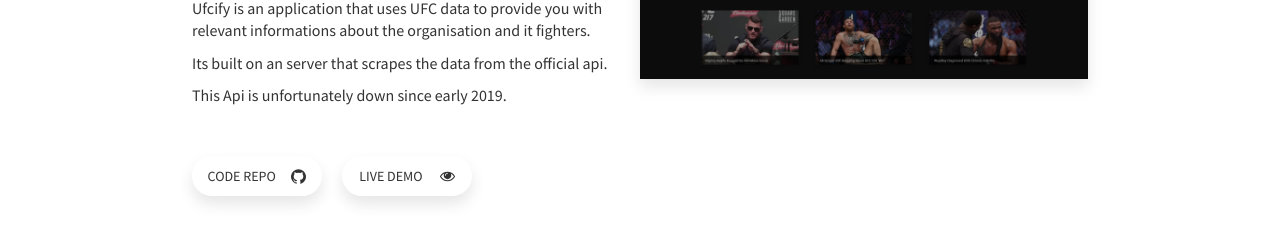
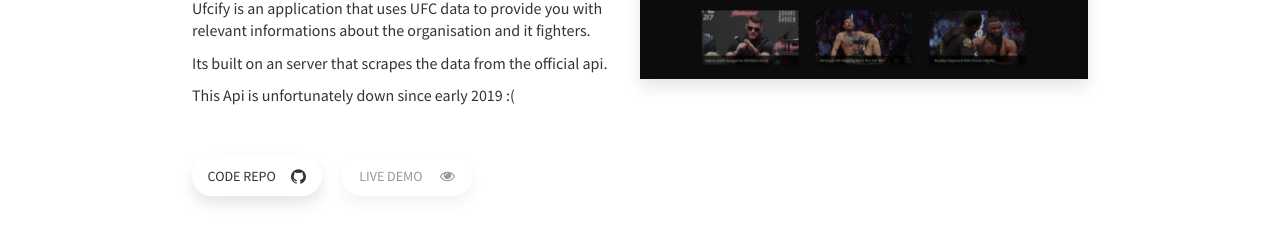
Before and after one commit to kevscript/vue-folio, a Vue app: page /project/ufcify in a window 1280 px wide. Shown: the part 373-616 px from the top of the page. Built offline with nearby package versions, Linux system fonts and the light colour scheme.

Commit message:
updated Ufcify project because no demo avaialable

```diff
--- a/src/containers/UfcifyPage.vue
+++ b/src/containers/UfcifyPage.vue
@@ -2,11 +2,11 @@
   <ProjectPage
     prev="bingewatcher"
     next="tempeo"
-    demo="https://ufcify.herokuapp.com/"
+    demo=""
     repo="https://github.com/kevscript/ufcify"
     name="Ufcify"
     :skills='["React", "Redux", "Node", "Cheerio"]'
-    :content='["Ufcify is an application that uses UFC data to provide you with relevant informations about the organisation and it fighters.", "Its built on an server that scrapes the data from the official api.", "This Api is unfortunately down since early 2019."]'
+    :content='["Ufcify is an application that uses UFC data to provide you with relevant informations about the organisation and it fighters.", "Its built on an server that scrapes the data from the official api.", "This Api is unfortunately down since early 2019 :("]'
     :images="['ufcify/ufcify.png']"
     date="Dec. 2018"
   />
```
